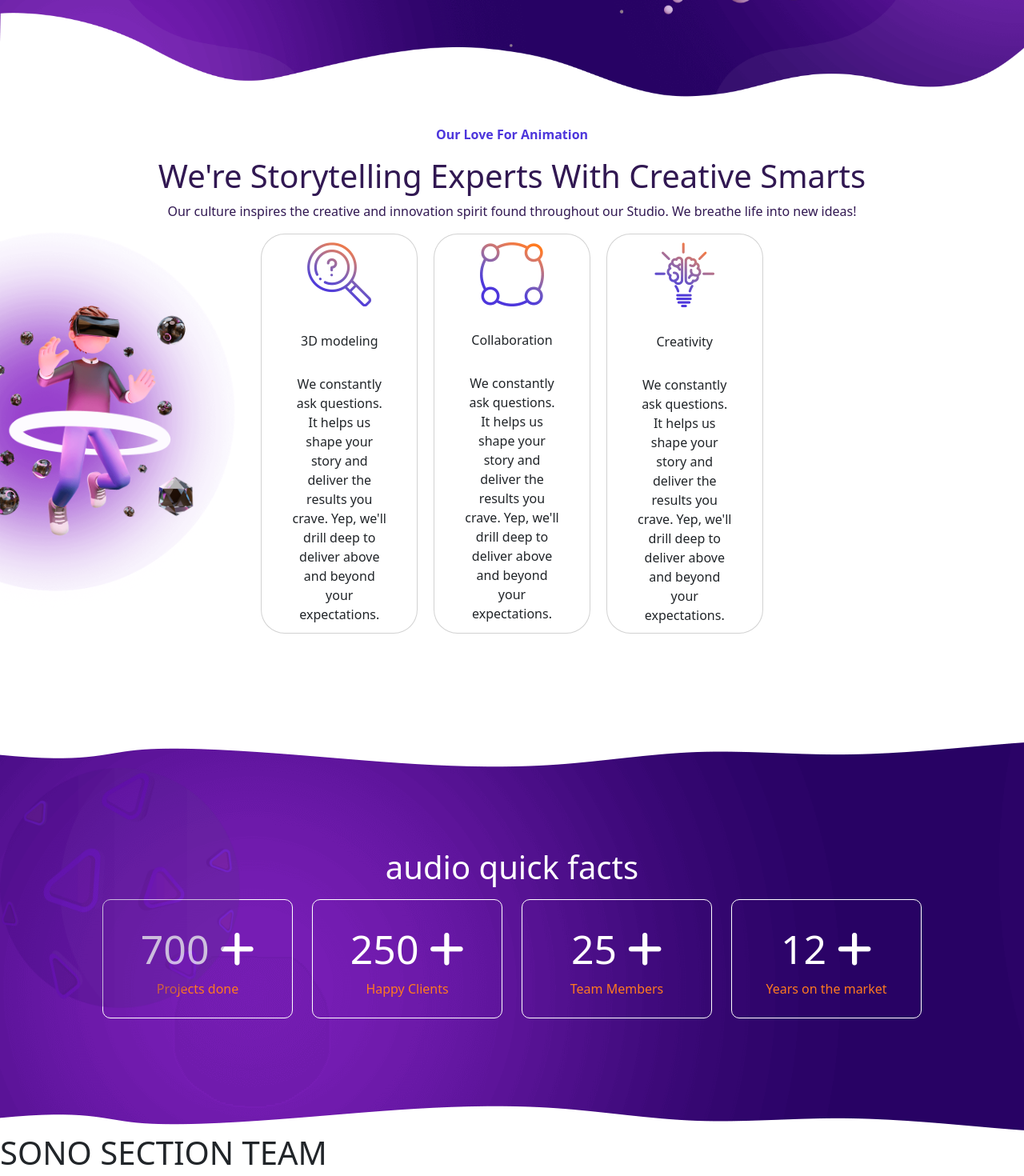
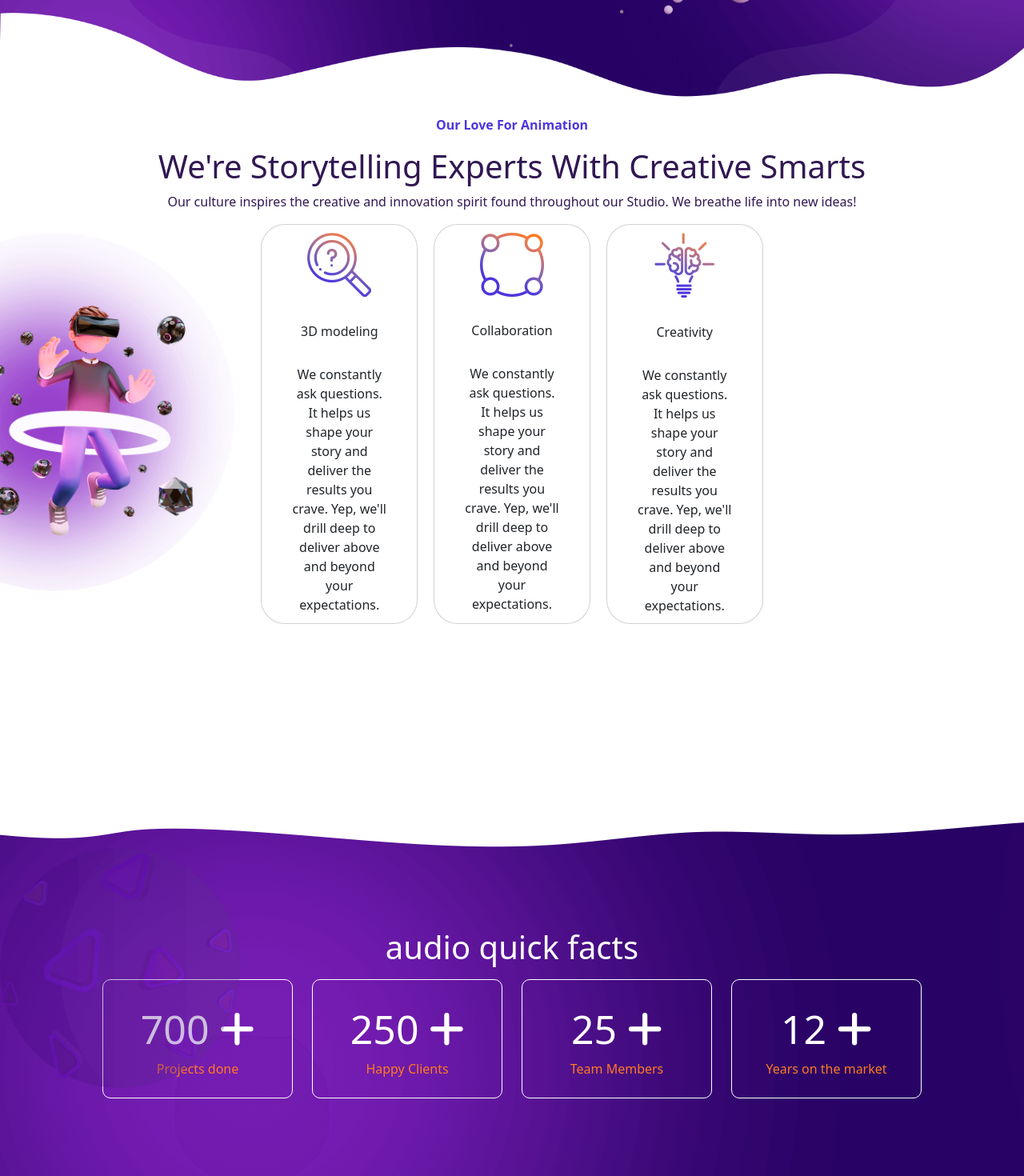
Before and after one commit to Chrissx77/proj-html-vuejs, a Vue app: page /about in a window 1280 px wide. Shown: the part 320-1790 px from the top of the page at 80% size. Built offline with nearby package versions, Linux system fonts and the light colour scheme.

Commit message:
fix: sistemato margin in facts

```diff
--- a/src/pages/AboutUs.vue
+++ b/src/pages/AboutUs.vue
@@ -71,7 +71,7 @@ export default {
       </div>
     </div>
   </section>
-  <LoveAnimation class="py-0" />
+  <LoveAnimation class="pt-0 pb-4" />
   <Facts />
   <SectionTeam />
   <Client />
--- a/src/pages/Facts.vue
+++ b/src/pages/Facts.vue
@@ -65,7 +65,7 @@ export default {
 @use "../style/partials/mixins" as *;
 section {
   background-image: url(../assets/counter-bg.png);
-  margin-top: 100px;
+  margin-top: 200px;
   position: relative;
 
   .globe-img {
```
